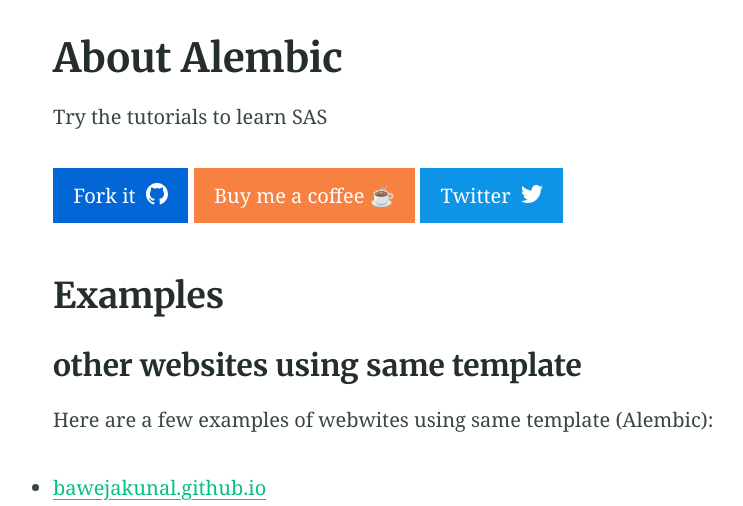
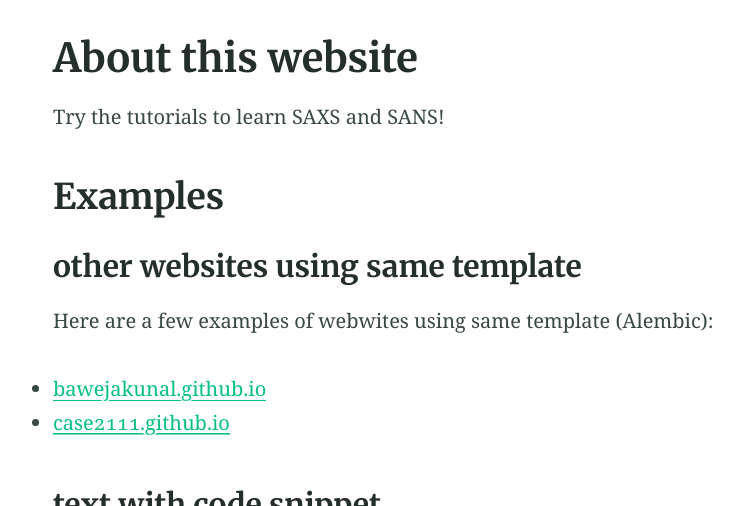
Before and after one commit to andreashlarsen/test-website2, a Jekyll site: the page built from index.md, in a window 1280 px wide and 900 px high, cut to the strip 394-900 px from the top of the window. Shown: the whole strip, without its empty margins (230-973 px from the left). Built offline with Jekyll 4.4.1, drawn with Linux system fonts in a browser that asks for light colours; some of the changed text lies outside the part shown.

Commit message:
Update index.md

```diff
--- a/index.md
+++ b/index.md
@@ -1,5 +1,5 @@
 ---
-title: About Alembic
+title: About this website
 feature_text: |
   ## SAS tutorials
   sas tutotials
@@ -7,9 +7,7 @@ feature_image: "https://picsum.photos/1300/400?image=989"
 excerpt: "Some SAXS and SANS tutorials."
 ---
 
-Try the tutorials to learn SAS
-
-{% include button.html text="Fork it" icon="github" link="https://github.com/andreashlarsen/test-webisite2" color="#0366d6" %} {% include button.html text="Buy me a coffee ☕️" link="https://buymeacoffee.com/daviddarnes#support" color="#f68140" %} {% include button.html text="Twitter" icon="twitter" link="https://twitter.com/haahr_larsen" color="#0d94e7" %}
+Try the tutorials to learn SAXS and SANS!
 
 ## Examples
 
@@ -34,3 +32,7 @@ a list:
 ### text with a link
 
 text with link: [`my github page`](https://github.com/andraeshlarsen).
+
+### Github
+
+{% include button.html text="Github repo for website" icon="github" link="https://github.com/andreashlarsen/test-webisite2" color="#0366d6" %}
```
